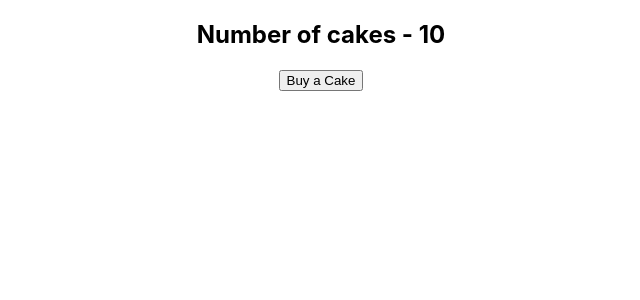
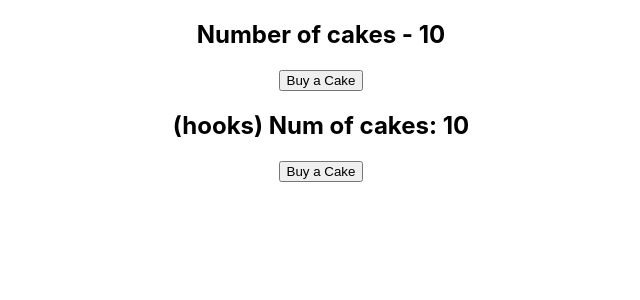
Before and after one commit to Joanna-Golofit/14-react-redux-middleware-async, a React (Create React App) app: page / in a window 1280 px wide. Shown: the top 300 px of the page, without its empty margins (319-959 px from the left). Built offline with nearby package versions, Linux system fonts and the light colour scheme.

Commit message:
hooks: useSelector - zeby odczytac state

```diff
--- a/src/App.js
+++ b/src/App.js
@@ -1,10 +1,12 @@
 import './App.css';
 import CakeContainer from './components/CakeContainer';
+import HooksCakeContainer from './components/HooksCakeContainer';
 
 function App() {
   return (
     <div className="App">
-      <CakeContainer/>
+      <CakeContainer />
+      <HooksCakeContainer/>
     </div>
   );
 }
--- /dev/null
+++ b/src/components/HooksCakeContainer.js
@@ -0,0 +1,12 @@
+import { useSelector } from "react-redux"; // zeby dostac sie do state
+
+const HooksCakeContainer = () => {
+
+  const numOfCakes = useSelector(state => state.numOfCakes)
+  return <div>
+    <h2>(hooks) Num of cakes: {numOfCakes}</h2>
+    <button>Buy a Cake</button>
+  </div>;
+};
+
+export default HooksCakeContainer;
```
